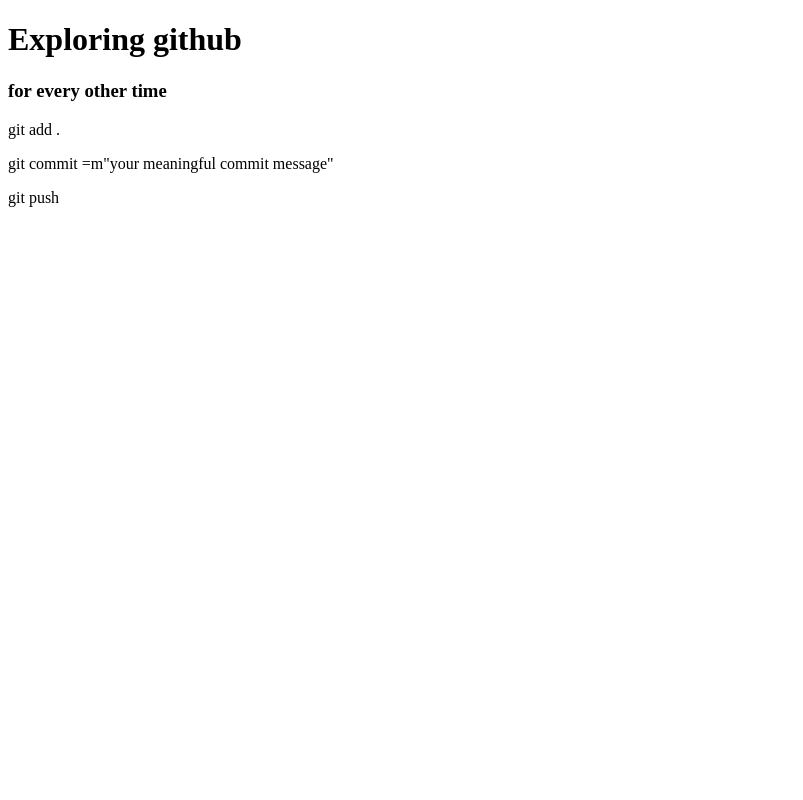
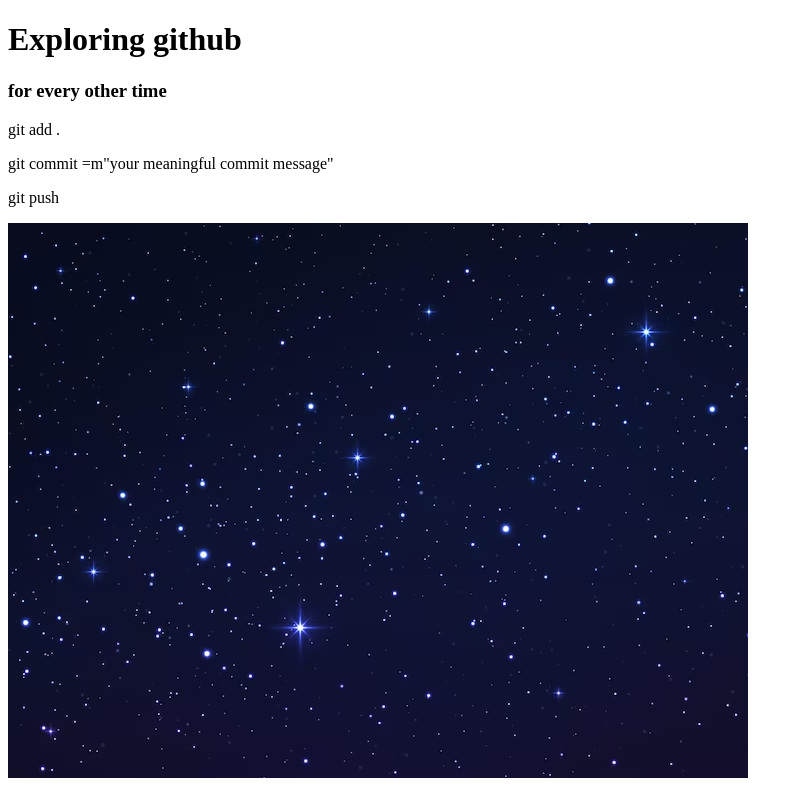
Before and after one commit to arpitaoishe/My-second-github, a plain HTML site: page index.html in a window 1280 px wide. Shown: the whole page, without its empty margins (0-803 px from the left). Drawn offline with Linux system fonts and the light colour scheme.

Commit message:
displaying images of the sky and added the about html file

```diff
--- a/index.html
+++ b/index.html
@@ -14,4 +14,5 @@
          <p>git push</p>
      </div>
 </body>
+<img src="images/star sky.jpg.avif" alt="">
 </html>
```
Also changed, not shown: about.html (added), images/star sky.jpg.avif (added).
